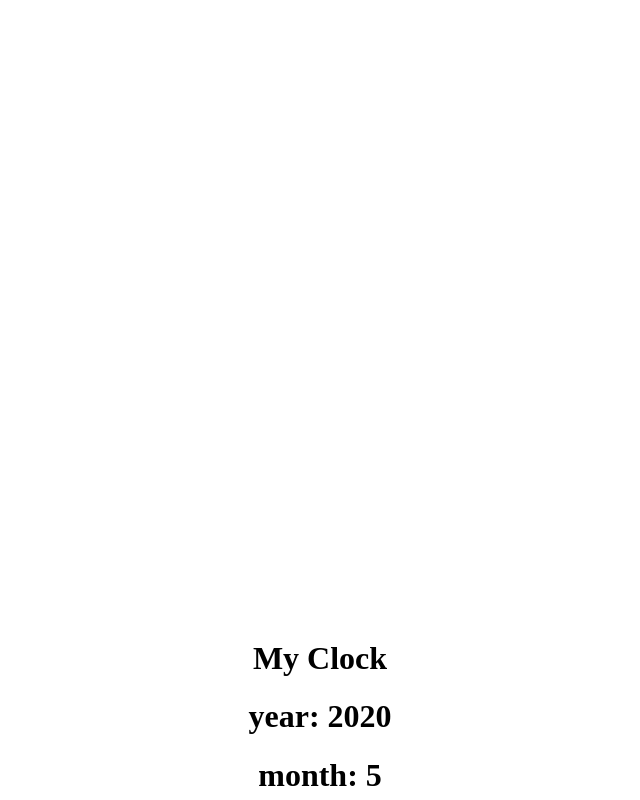
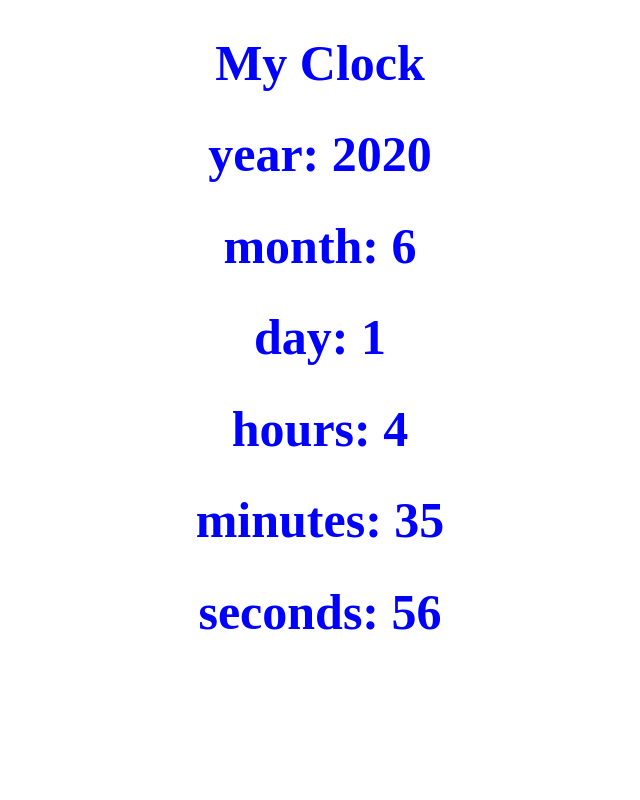
Before and after one commit to WinstonSmith39/My-Clock, a plain HTML site: page index.html in a window 1280 px wide. Shown: the top 800 px of the page, without its empty margins (320-960 px from the left). Drawn offline with Linux system fonts and the light colour scheme.

Commit message:
Seperated html, css and JS files for clarity

```diff
--- a/index.html
+++ b/index.html
@@ -5,60 +5,9 @@
     <meta charset="UTF-8">
     <meta name="viewport" content="width=device-width, initial-scale=1.0">
     <title>My site</title>
+    <link rel="stylesheet" type="text/css" href="mystyle.css">
+    <script src="myscript.js">
 
-    <style>
-        html,
-        body {
-            min-height: 100%;
-            margin: 0;
-            background-color: white;
-            color: black;
-            width: 100%;
-        }
-
-        .clock {
-            margin: 50% 0 0 0;
-            text-align: center;
-            min-height: 200px;
-        }
-    </style>
-    <script>
-        // load this code when page is done loading
-        window.onload = function () {
-
-            // select clock elements from page
-
-            // SELECTOR: document.getElementById is a helper function
-            // that looks for id="year"
-            const clockYear = document.getElementById('year');
-            const clockMonth = document.getElementById('month');
-            const clockDay = document.getElementById('day');
-            const clockHours = document.getElementById('hours');
-            const clockMinutes = document.getElementById('minutes');
-            const clockSeconds = document.getElementById('seconds');
-
-            // says re-run this every 1000 milliseconds
-            setInterval(() => {
-                // GET DATE: create an "object" date
-                const date = new Date();
-
-                // date.getFullYear functions return variables
-                const year = date.getFullYear();
-                let month = date.getMonth();
-                const day = date.getDay();
-                const hours = date.getHours();
-                const minutes = date.getMinutes();
-                const seconds = date.getSeconds();
-
-                // now we replace our "selector" content
-                clockYear.innerHTML = 'year: ' + year;
-                clockMonth.innerHTML = 'month: ' + month;
-                clockDay.innerHTML = 'day: ' + day;
-                clockHours.innerHTML = 'hours: ' + hours;
-                clockMinutes.innerHTML = 'minutes: ' + minutes;
-                clockSeconds.innerHTML = 'seconds: ' + seconds;
-            }, 1000);
-        };
     </script>
 </head>
 
--- /dev/null
+++ b/myscript.js
@@ -0,0 +1,36 @@
+// load this code when page is done loading
+window.onload = function () {
+
+    // select clock elements from page
+
+    // SELECTOR: document.getElementById is a helper function
+    // that looks for id="year"
+    const clockYear = document.getElementById('year');
+    const clockMonth = document.getElementById('month');
+    const clockDay = document.getElementById('day');
+    const clockHours = document.getElementById('hours');
+    const clockMinutes = document.getElementById('minutes');
+    const clockSeconds = document.getElementById('seconds');
+
+    // says re-run this every 1000 milliseconds
+    setInterval(() => {
+        // GET DATE: create an "object" date
+        const date = new Date();
+
+        // date.getFullYear functions return variables
+        const year = date.getFullYear();
+        let month = date.getMonth() + 1;
+        const day = date.getDate();
+        const hours = date.getHours();
+        const minutes = date.getMinutes();
+        const seconds = date.getSeconds();
+
+        // now we replace our "selector" content
+        clockYear.innerHTML = 'year: ' + year;
+        clockMonth.innerHTML = 'month: ' + month;
+        clockDay.innerHTML = 'day: ' + day;
+        clockHours.innerHTML = 'hours: ' + hours;
+        clockMinutes.innerHTML = 'minutes: ' + minutes;
+        clockSeconds.innerHTML = 'seconds: ' + seconds;
+    }, 1000);
+};
--- /dev/null
+++ b/mystyle.css
@@ -0,0 +1,29 @@
+
+html,
+body {
+    font-size: 25px;
+    min-height: 100%;
+    margin: 0;
+    background-color: white;
+    color: black;
+    width: 100%;
+}
+
+.clock {
+    margin: 0 0 0 0;
+    text-align: center;
+    min-height: 200px;
+}
+
+.clock h1 {
+    color: blue;
+    font-size: 30;
+}
+
+.clock p {
+    color: blue;
+}
+
+.clock id {
+    font-size: 5;
+}
```
